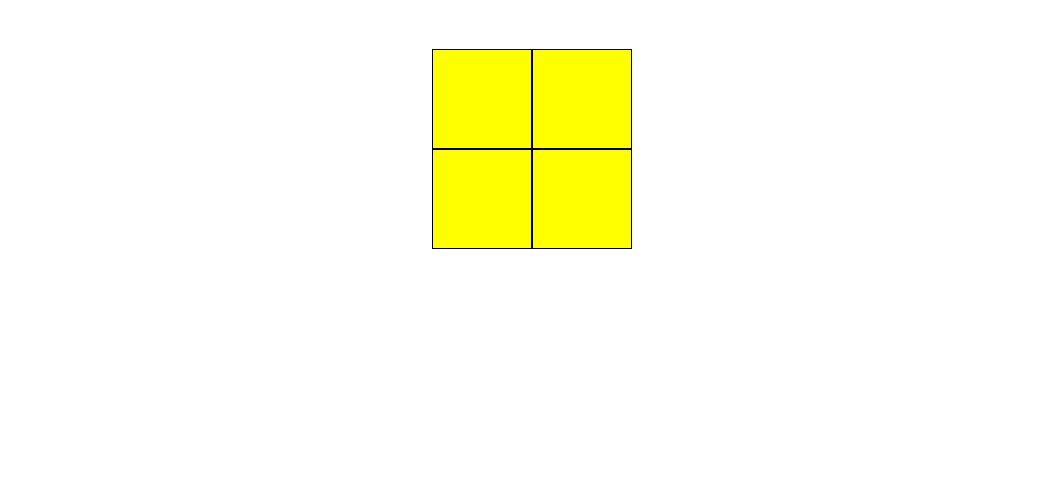
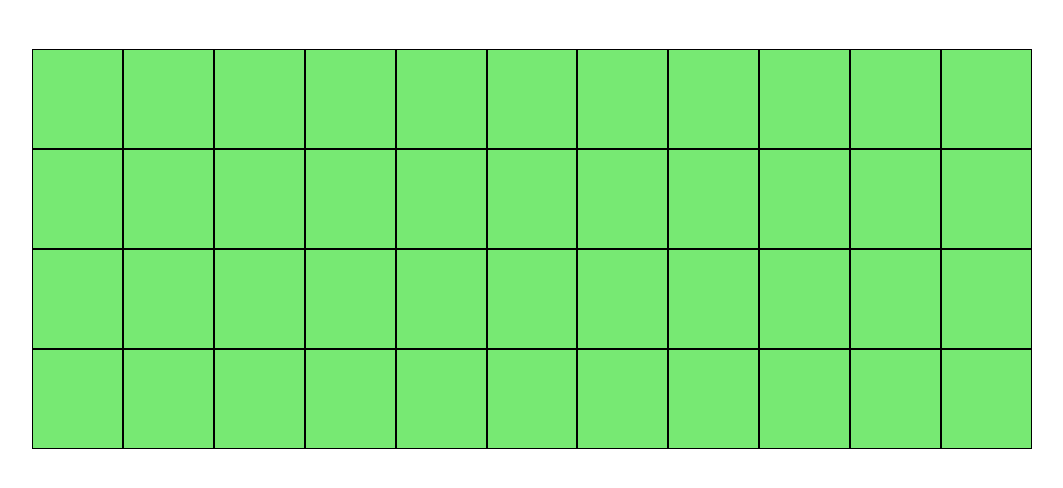
Before and after one commit to MezesLaci/MemoryGame, a plain HTML site: page index.html in a window 1280 px wide. Shown: the part 88-576 px from the top of the page, without its empty margins (108-1171 px from the left). Drawn offline with Linux system fonts and the light colour scheme.

Commit message:
completed

```diff
--- a/script/script.js
+++ b/script/script.js
@@ -1,5 +1,5 @@
-const oszlop = 2;
-const sor = 2;
+const oszlop = 11;
+const sor = 4;
 
 
 function visszaFordit(){
@@ -24,7 +24,7 @@ if (nyitott.length<2){
     this.style.backgroundImage=this.dataset.bgimg;
     if(nyitott.length==2)
     {
-       let idozito = setTimeout(function(){visszaFordit();},2000);
+       let idozito = setTimeout(function(){visszaFordit();},1000);
 
        if(nyitott[0].dataset.bgimg==nyitott[1].dataset.bgimg)
        {
@@ -40,7 +40,7 @@ if (nyitott.length<2){
 
             if(document.getElementsByClassName('kitalalva').length==(oszlop*sor)){
                 console.log("Győzött!")
-                document.getElementById('uzenet').innerHTML="Te egy győztes vagy! <br> Rád moslygott a nap! <br> Új játékhoz nyomj F5-öt!"
+                document.getElementById('uzenet').innerHTML="Te egy győztes vagy! <br> Rád mosolygott a nap! <br> Új játékhoz nyomj F5-öt!"
             }
        }
     }
--- a/style/style.css
+++ b/style/style.css
@@ -19,7 +19,7 @@ h1{
 .cella{
     width: 100px;
     height: 100px;
-    background-color: yellow;
+    background-color: rgb(119, 233, 115);
     border: 1px solid black;
     background-size: cover;
 }
```
